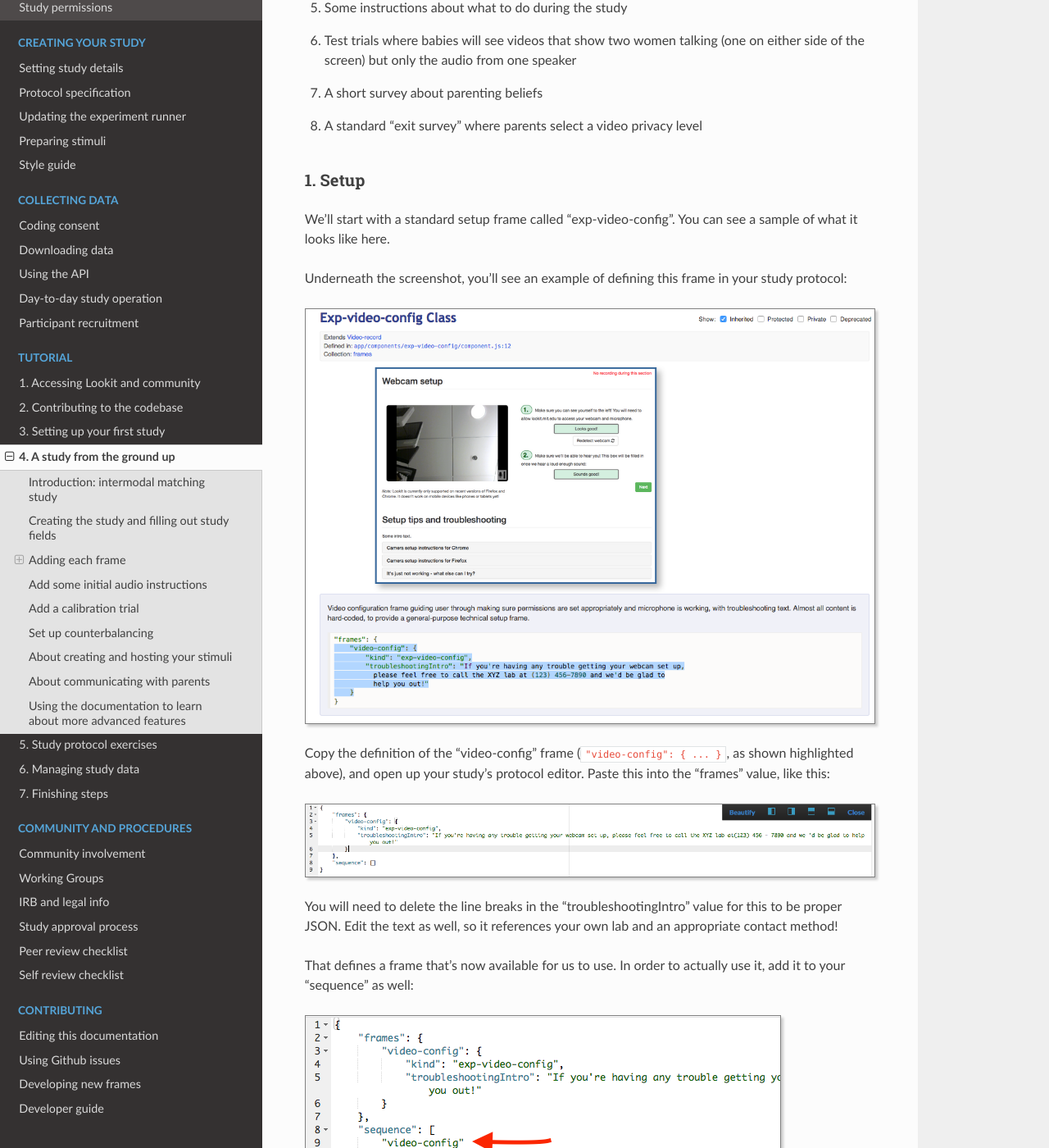
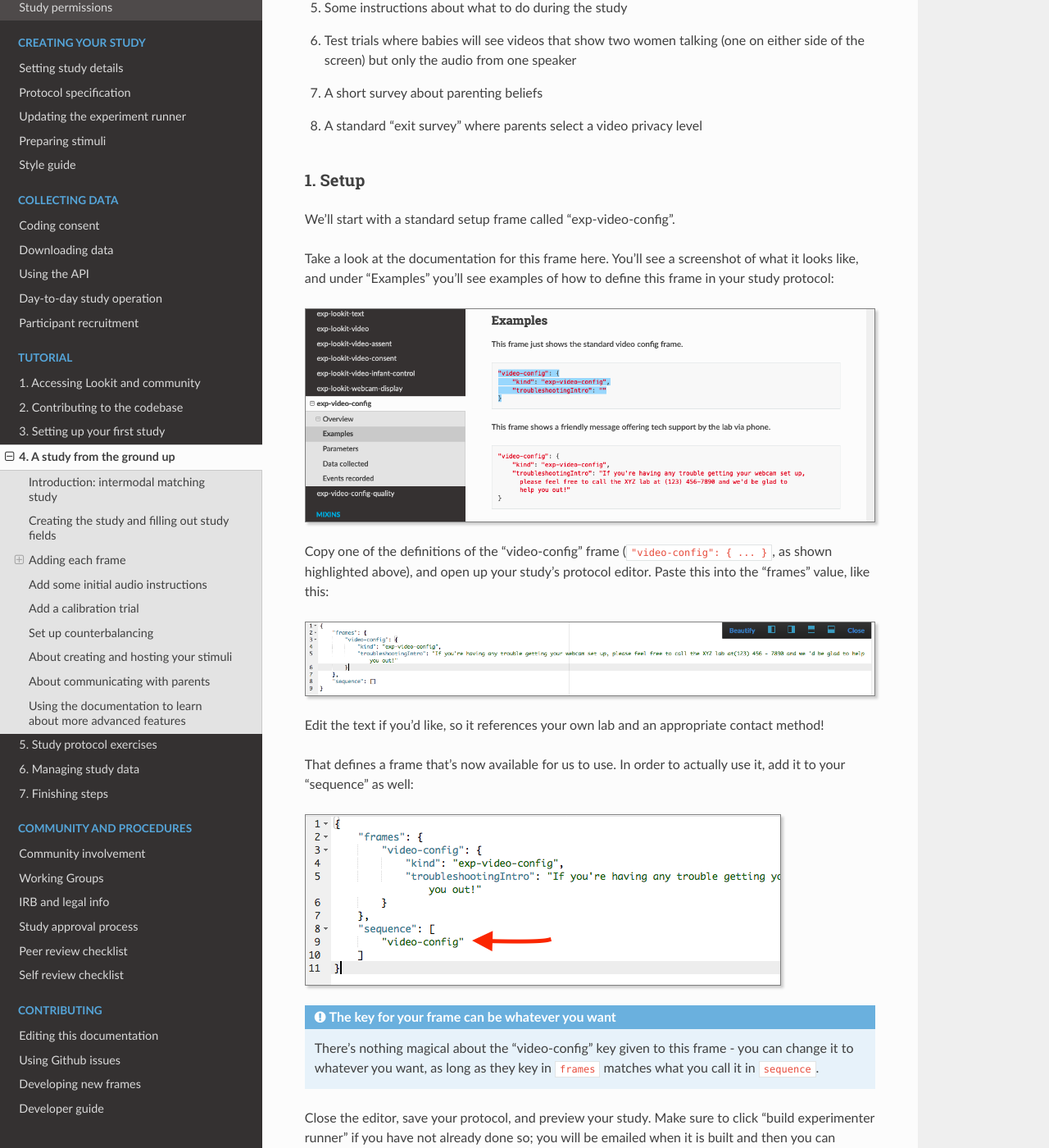
Before and after one commit to lookit/lookit-docs, a Sphinx documentation site: the page built from docs/source/tutorial-second-study.rst, in a window 1280 px wide and 1400 px high, scrolled down 4168 px. Shown: the whole window at 82% size. Built offline with Sphinx 7.4.7 and the Read the Docs theme 2.0.0, drawn with Linux system fonts in a browser that asks for light colours.

Commit message:
update tutorial to reference new docs

```diff
--- a/docs/source/tutorial-second-study.rst
+++ b/docs/source/tutorial-second-study.rst
@@ -101,19 +101,19 @@ Now we're going to build out the study protocol configuration, one piece at a ti
 1. Setup
 ~~~~~~~~~
 
-We'll start with a standard setup frame called "exp-video-config". You can see a sample of what it looks like :ref:`here <elf:exp-video-config>`.
+We'll start with a standard setup frame called "exp-video-config".
 
-Underneath the screenshot, you'll see an example of defining this frame in your study protocol:
+Take a look at the documentation for this frame :ref:`here <elf:exp-video-config>`. You'll see a screenshot of what it looks like, and under "Examples" you'll see examples of how to define this frame in your study protocol:
 
 .. image:: _static/img/tutorial/exp_video_config.png
     :alt: Exp-video-config frame docs
 
-Copy the definition of the "video-config" frame (``"video-config": { ... }``, as shown highlighted above), and open up your study's protocol editor. Paste this into the "frames" value, like this:
+Copy one of the definitions of the "video-config" frame (``"video-config": { ... }``, as shown highlighted above), and open up your study's protocol editor. Paste this into the "frames" value, like this:
 
 .. image:: _static/img/tutorial/video_config_added_to_frames.png
     :alt: Adding the video-config example to frames
 
-You will need to delete the line breaks in the "troubleshootingIntro" value for this to be proper JSON. Edit the text as well, so it references your own lab and an appropriate contact method!
+Edit the text if you'd like, so it references your own lab and an appropriate contact method!
 
 That defines a frame that's now available for us to use. In order to actually use it, add it to your "sequence" as well:
 
```
Also changed, not shown: docs/source/tutorial-first-study.rst (+5 -12 lines), docs/source/_static/img/tutorial/exp_video_config.png, docs/source/_static/img/tutorial/frame_doc_1.png, docs/source/_static/img/tutorial/frame_doc_2.png, docs/source/_static/img/tutorial/frame_doc_3.png, docs/source/_static/img/tutorial/frame_doc_orig.png (deleted), docs/source/_static/img/tutorial/frame_docs_properties.png.
